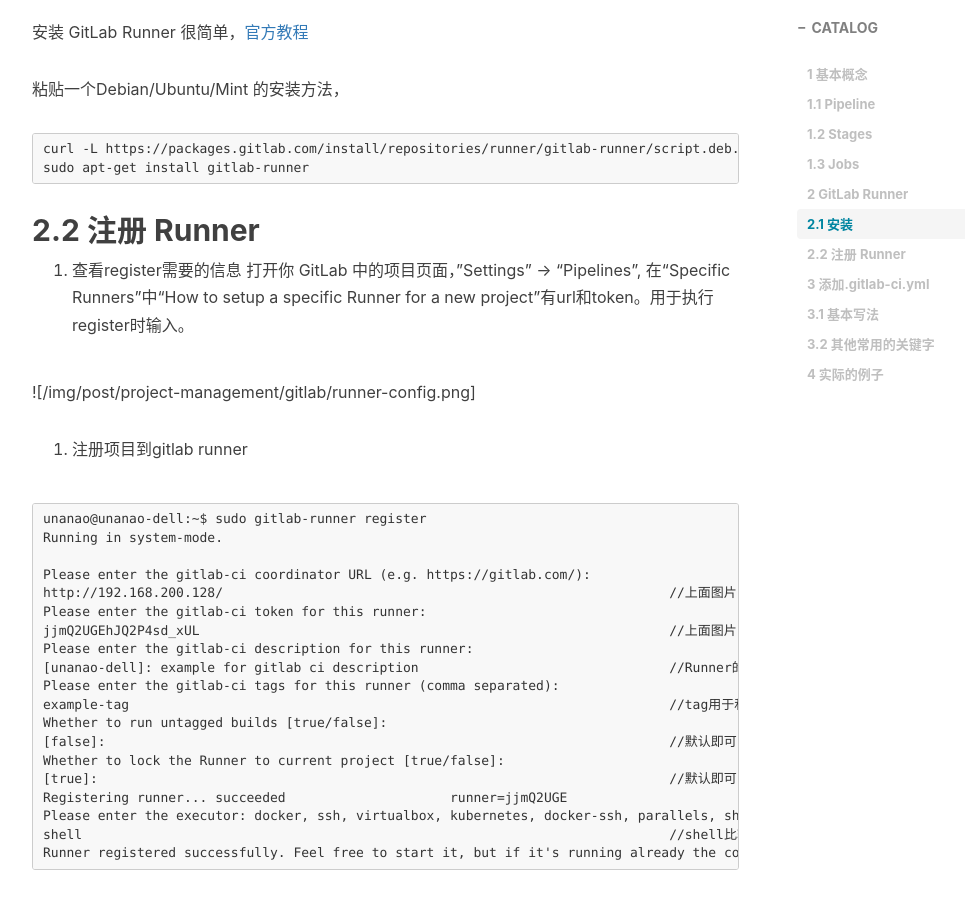
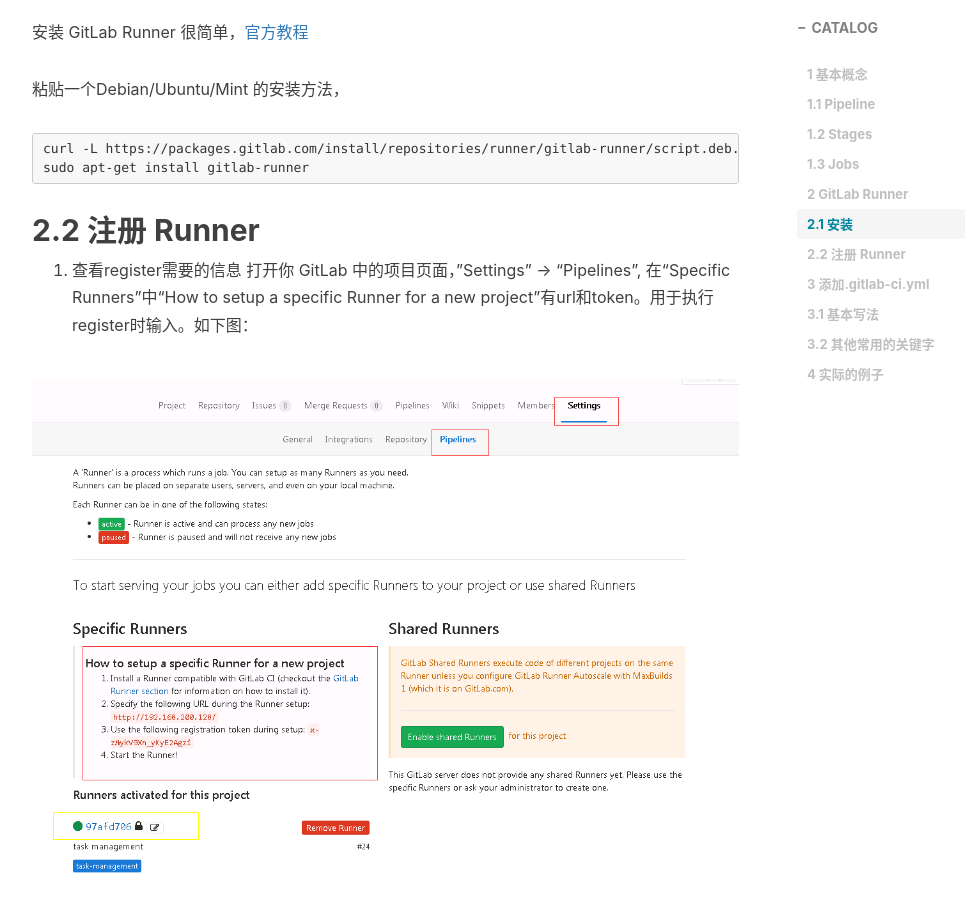
Before and after one commit to xuyumeng/xuyumeng.github.io, a Jekyll site: the page built from _posts/2017-03-09-gitlab-ci.md, in a window 1280 px wide and 900 px high, scrolled down 2089 px. Shown: the whole window, without its empty margins (233-1198 px from the left). Built offline with Jekyll 4.4.1, drawn with Linux system fonts in a browser that asks for light colours; nearby versions of some CDN libraries; comment, search, counter and statistics services are not loaded.

Commit message:
bugfix for no picture for gitlab register information

```diff
--- a/_posts/2017-03-09-gitlab-ci.md
+++ b/_posts/2017-03-09-gitlab-ci.md
@@ -58,10 +58,9 @@
 
 ## 2.2 注册 Runner
 1. 查看register需要的信息
-打开你 GitLab 中的项目页面，"Settings" -> "Pipelines", 在“Specific Runners”中“How to setup a specific Runner for a new project”有url和token。用于执行register时输入。
+打开你 GitLab 中的项目页面，"Settings" -> "Pipelines", 在“Specific Runners”中“How to setup a specific Runner for a new project”有url和token。用于执行register时输入。如下图：
 
-![/img/post/project-management/gitlab/runner-config.png]
-
+![注册信息](/img/post/project-management/gitlab/runner-config.png)
 
 2. 注册项目到gitlab runner
 
```
